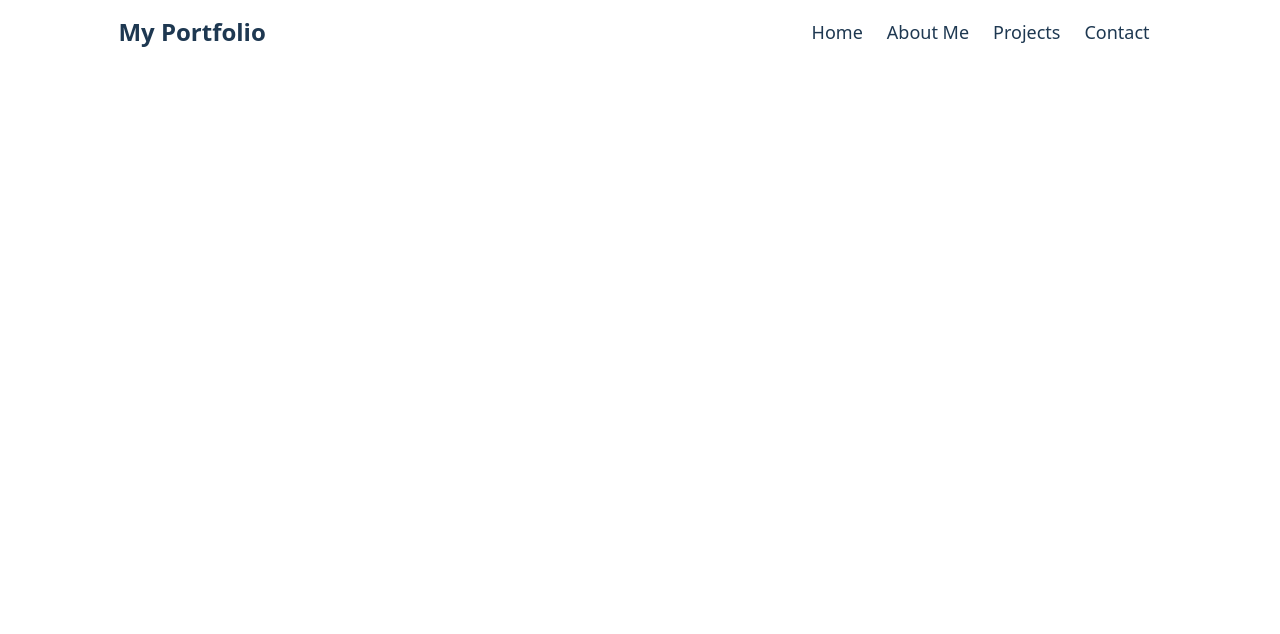
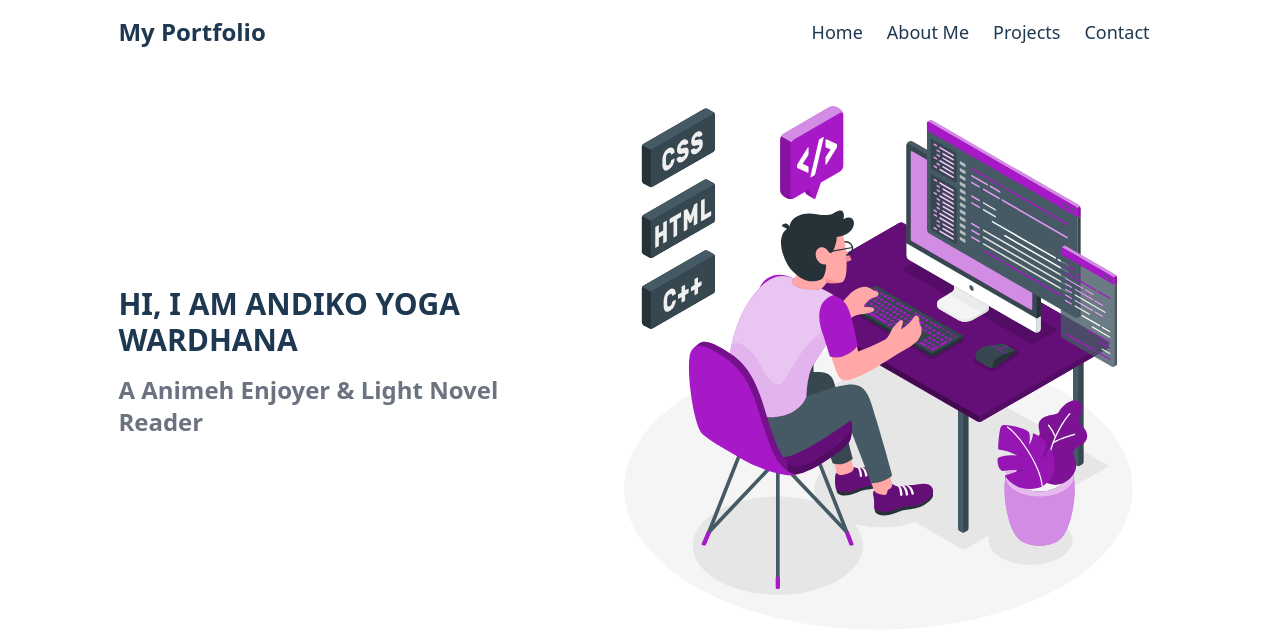
Before and after one commit to DyArdh/my-portfolio, a React (Create React App) app: page / in a window 1280 px wide. Shown: the top 634 px of the page. Built offline with nearby package versions, Linux system fonts and the light colour scheme.

Commit message:
Add Banner Component

```diff
--- a/src/App.js
+++ b/src/App.js
@@ -1,8 +1,14 @@
 import React from "react";
 import Navbar from "./components/main/navbar";
+import Banner from "./components/main/banner";
 
 function App() {
-  return <Navbar />;
+  return (
+    <div>
+      <Navbar />
+      <Banner />
+    </div>
+  );
 }
 
 export default App;
--- /dev/null
+++ b/src/components/main/banner.js
@@ -0,0 +1,25 @@
+import BannerImg from "../assets/images/Programming-amico.svg";
+
+const AppBanner = () => {
+  return (
+    <section id="home">
+      <div className="container max-w-full md:px-[40px] lg:px-[8%] mt-[30px]">
+        <div className="flex flex-col sm:flex-row items-center justify-between pt-12">
+          <div className="pl-4 pr-8">
+            <h1 className="text-2xl text-center sm:text-left lg:text-3xl text-text-primary font-semibold">
+              HI, I AM ANDIKO YOGA WARDHANA
+            </h1>
+            <p className="mt-4 text-lg text-center sm:text-left md:text-xl lg:text-2xl leading-normal text-text-secondary font-semibold">
+              A Animeh Enjoyer & Light Novel Reader
+            </p>
+          </div>
+          <div className="px-4">
+            <img src={BannerImg} alt="" className="w-[700px] mt-4 sm:mt-0" />
+          </div>
+        </div>
+      </div>
+    </section>
+  );
+};
+
+export default AppBanner;
```
